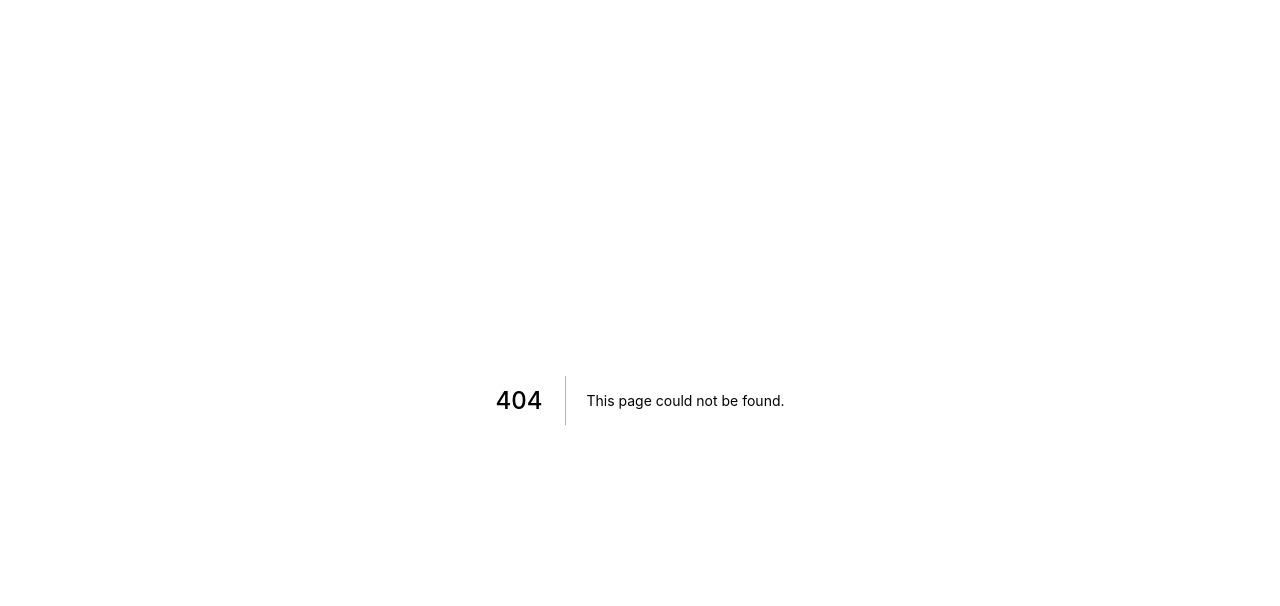
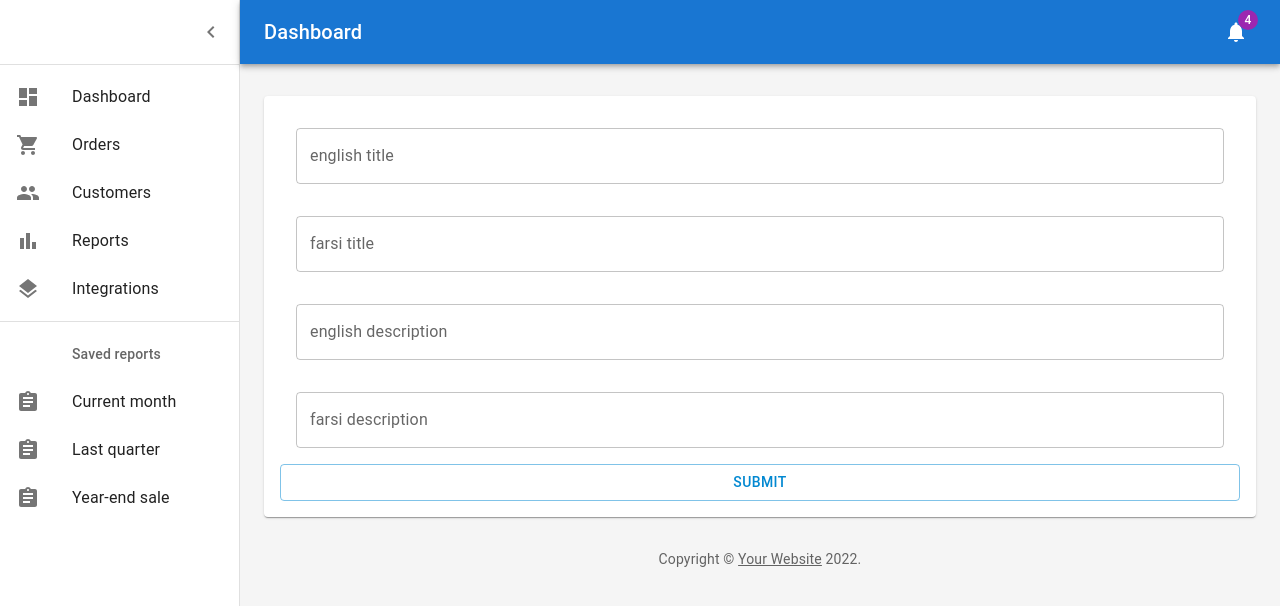
Before and after one commit to mehdi88hp/englishapp-react, a Next.js app: page /admin/authors/form in a window 1280 px wide. Before the commit this address had no page. Shown: the top 606 px of the page. Built offline with nearby package versions, Linux system fonts and the light colour scheme.

Commit message:
multiple changes: -implement next config -add axios -add base of author entity

```diff
--- a/next.config.js
+++ b/next.config.js
@@ -1,6 +1,11 @@
 /** @type {import('next').NextConfig} */
+const publicRuntimeConfig = require('./publicRuntimeConfig');
+const privateRuntimeConfig = require('./privateRuntimeConfig');
+
 const nextConfig = {
   reactStrictMode: true,
+  publicRuntimeConfig,
+  privateRuntimeConfig,
 }
 
 module.exports = nextConfig
--- a/package.json
+++ b/package.json
@@ -15,6 +15,7 @@
     "@mui/icons-material": "^5.8.2",
     "@mui/material": "^5.8.2",
     "@mui/x-data-grid": "^5.12.0",
+    "axios": "^0.27.2",
     "daisyui": "^2.15.0",
     "next": "^12.1.6",
     "react": "^18.1.0",
--- /dev/null
+++ b/privateRuntimeConfig.js
@@ -0,0 +1 @@
+module.exports = {}
--- /dev/null
+++ b/publicRuntimeConfig.js
@@ -0,0 +1,3 @@
+module.exports = {
+  ADMIN_API: process.env.ADMIN_API || 'http://admin_api.local',
+}
--- /dev/null
+++ b/src/pages/admin/authors/form.tsx
@@ -0,0 +1,81 @@
+import type { ReactElement } from 'react'
+import Layout from '../layout'
+import type { NextPageWithLayout } from '../../_app'
+import * as React from 'react';
+import Grid from "@mui/material/Grid";
+import Paper from "@mui/material/Paper";
+import { Button, FormControl, OutlinedInput, TextField, Input } from "@mui/material";
+import { height } from "@mui/system";
+import axios from "axios";
+import getConfig from 'next/config'
+
+const {serverRuntimeConfig, publicRuntimeConfig} = getConfig()
+
+const Page: NextPageWithLayout = () => {
+
+  const [form, setForm] = React.useState({});
+
+  const sendTheForm = function (e) {
+    e.preventDefault();
+
+    axios.post(publicRuntimeConfig.ADMIN_API + '/todos/1', {...form}).then(res => {
+      console.log(res)
+    }).catch(err => {
+      console.log('error', err.response)
+    })
+  }
+
+  const setFormField = fieldName => e => setForm({...form, [fieldName]: e.target.value});
+
+  return (
+    <Grid container spacing={3}>
+      <Grid item xs={12}>
+        <Paper sx={{p: 2, display: 'flex', flexDirection: 'column'}}>
+          <FormControl sx={{m: 2}}>
+            <TextField
+              id="title_en"
+              onKeyUp={setFormField('titleEn')}
+              label="english title" color="secondary"/>
+          </FormControl>
+
+          <FormControl sx={{m: 2}}>
+            <TextField
+              id="title_fa"
+              sx={{direction: 'rtl'}}
+              onKeyUp={setFormField('titleFa')}
+              label="farsi title" color="secondary"/>
+          </FormControl>
+
+
+          <FormControl sx={{m: 2}}>
+            <TextField
+              label="english description"
+              multiline
+              id="description_en"
+              onKeyUp={setFormField('descriptionEn')}
+              placeholder="Please enter text"/>
+          </FormControl>
+
+          <FormControl sx={{m: 2}}>
+            <TextField
+              rtl
+              sx={{direction: 'rtl'}}
+              label="farsi description"
+              multiline
+              id="description_fa"
+              onKeyUp={setFormField('descriptionFa')}
+              placeholder="Please enter text"/>
+          </FormControl>
+
+          <Button variant="outlined" color="info" onClick={sendTheForm}>submit</Button>
+        </Paper>
+      </Grid>
+    </Grid>
+  );
+}
+
+Page.getLayout = function getLayout(page: ReactElement) {
+  return <Layout>{page}</Layout>
+}
+
+export default Page
--- /dev/null
+++ b/src/pages/admin/authors/index.tsx
@@ -0,0 +1,101 @@
+// pages/index.tsx
+
+import type { ReactElement } from 'react'
+import Layout from '../layout'
+import type { NextPageWithLayout } from '../../_app'
+import * as React from 'react';
+import { DataGrid, GridColDef, GridValueGetterParams } from '@mui/x-data-grid';
+import Grid from "@mui/material/Grid";
+import Link from "next/link";
+import Paper from "@mui/material/Paper";
+import requests from "../../../../utils/requests";
+
+const columns: GridColDef[] = [
+  {field: 'id', headerName: 'ID', width: 70},
+  {field: 'firstName', headerName: 'First name', width: 130},
+  {field: 'lastName', headerName: 'Last name', width: 130},
+  {
+    field: 'age',
+    headerName: 'Age',
+    type: 'number',
+    width: 90,
+  },
+  {
+    field: 'fullName',
+    headerName: 'Full name',
+    description: 'This column has a value getter and is not sortable.',
+    sortable: false,
+    width: 160,
+    valueGetter: (params: GridValueGetterParams) =>
+      `${params.row.firstName || ''} ${params.row.lastName || ''}`,
+  },
+];
+
+const rows = [
+  {id: 1, lastName: 'Snow', firstName: 'Jon', age: 35},
+  {id: 2, lastName: 'Lannister', firstName: 'Cersei', age: 42},
+  {id: 3, lastName: 'Lannister', firstName: 'Jaime', age: 45},
+  {id: 4, lastName: 'Stark', firstName: 'Arya', age: 16},
+  {id: 5, lastName: 'Targaryen', firstName: 'Daenerys', age: null},
+  {id: 6, lastName: 'Melisandre', firstName: null, age: 150},
+  {id: 7, lastName: 'Clifford', firstName: 'Ferrara', age: 44},
+  {id: 8, lastName: 'Frances', firstName: 'Rossini', age: 36},
+  {id: 9, lastName: 'Roxie', firstName: 'Harvey', age: 65},
+];
+
+const Page: NextPageWithLayout = () => {
+
+  React.useEffect(() => {
+    /*    fetch('http://localhost:8080', {
+          method: 'POST', // or 'PUT'
+          headers: {
+            'Content-Type': 'application/json',
+          },
+          // body: JSON.stringify(data),
+        })
+          .then(res => res.json())
+          .then(res => {
+            console.log(res)
+          })*/
+
+
+    fetch('https://jsonplaceholder.typicode.com/todos/1')
+      .then(response => response.json())
+      .then(json => console.log(json))
+    // const request = await fetch('http://localhost:8080').then((res) => res.json())
+
+  }, []);
+
+  return (
+    <Grid container spacing={3}>
+      <Grid item xs={12}>
+        <Link href={`/admin/books`}>
+          <a>testtttt</a>
+        </Link>
+        <Paper sx={{p: 2, display: 'flex', flexDirection: 'column'}}>
+          <div style={{height: 400, width: '100%'}}>
+            <DataGrid
+              rows={rows}
+              columns={columns}
+              pageSize={5}
+              rowsPerPageOptions={[5]}
+              checkboxSelection
+            />
+          </div>
+        </Paper>
+      </Grid>
+    </Grid>
+  );
+}
+
+Page.getLayout = function getLayout(page: ReactElement) {
+  return (
+    <Layout>
+      {/*<NestedLayout>{page}</NestedLayout>*/}
+      from component
+      {page}
+    </Layout>
+  )
+}
+
+export default Page
--- a/src/pages/admin/books/form.tsx
+++ b/src/pages/admin/books/form.tsx
@@ -6,16 +6,43 @@ import type { NextPageWithLayout } from '../../_app'
 import * as React from 'react';
 import Grid from "@mui/material/Grid";
 import Paper from "@mui/material/Paper";
-import { TextField } from "@mui/material";
+import { Button, FormControl, OutlinedInput, TextField, Input } from "@mui/material";
+import { height } from "@mui/system";
+import axios from "axios";
 
 const Page: NextPageWithLayout = () => {
 
+  const [form, setForm] = React.useState({});
+
+  const sendTheForm = function (e) {
+    e.preventDefault();
+
+    axios.post('https://jsonplaceholder.typicode.com/todos/1', {...form}).then(res => {
+      console.log(res)
+    }).catch(err => {
+      console.log('error', err.response)
+    })
+  }
   return (
     <Grid container spacing={3}>
       <Grid item xs={12}>
+        <Paper sx={{p: 2, display: 'flex', flexDirection: 'column'}}>
+          <FormControl sx={{m: 2}}
+          >
+            <TextField
+              id="title"
+              onKeyUp={e => setForm({...form, title: e.target.value})}
+              label="title" color="secondary" multiline/>
+          </FormControl>
 
-        <Paper sx={{p: 2, display: 'flex', flexDirection: 'column'}}>
-          <TextField label="Outlined secondary" color="secondary" focused/>
+          <FormControl sx={{m: 2}}>
+            <TextField
+              label="slug"
+              id="slug"
+              onKeyUp={e => setForm({...form, slug: e.target.value})}
+              placeholder="Please enter text"/>
+          </FormControl>
+          <Button variant="text" onClick={sendTheForm}>submit</Button>
         </Paper>
       </Grid>
     </Grid>
```
Also changed, not shown: 1 other file (tests, documents, lock files or other folders).
